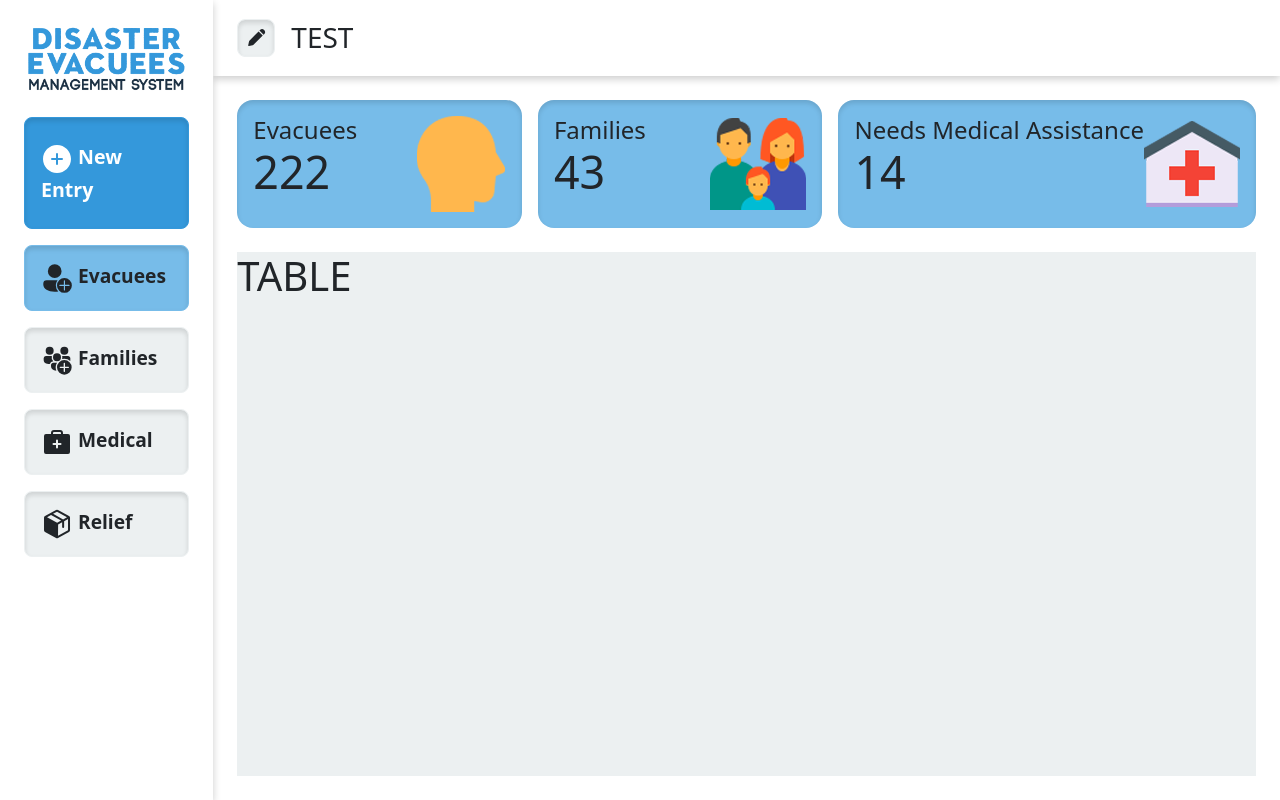
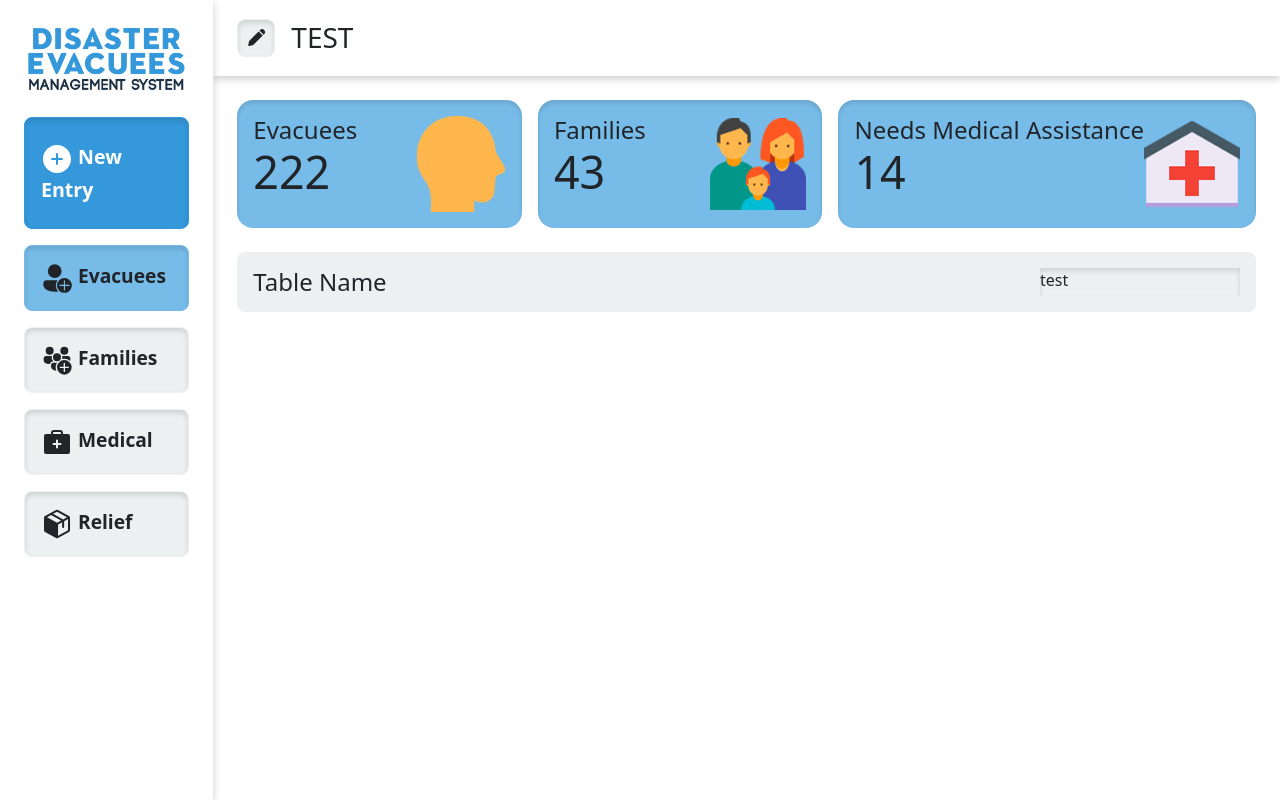
Before and after one commit to iooosef/dems, a Vue app: page / in a window 1280 px wide. Built offline with nearby package versions, Linux system fonts and the light colour scheme.

Commit message:
added table header and components

```diff
--- a/src/components/MainTable.vue
+++ b/src/components/MainTable.vue
@@ -1,20 +1,33 @@
 <template>
-    <div class="mt-4 flex-grow-1 bg-dems-light">
-        <h1>TABLE</h1>
+    <div class="mt-4 flex-grow-1">
+        <div class="p-3 table-header d-flex justify-content-between bg-dems-light rounded-3">
+            <h4>{{ tableLabel }}</h4>
+            <div class="search-box bg-dems-light shadow-inset">
+                test
+            </div>
+        </div>
     </div>
 </template>
 
 <script>
+import { ref } from 'vue';
+
 export default {
     name: "MainTable",
     setup () {
+        const tableLabel = ref("Table Name")
 
-
-        return {}
+        return {tableLabel}
     }
 }
 </script>
 
 <style lang="scss" scoped>
+.table-header {
+    height: 60px;
+}
 
+.search-box {
+    width: 200px;
+}
 </style>
```
